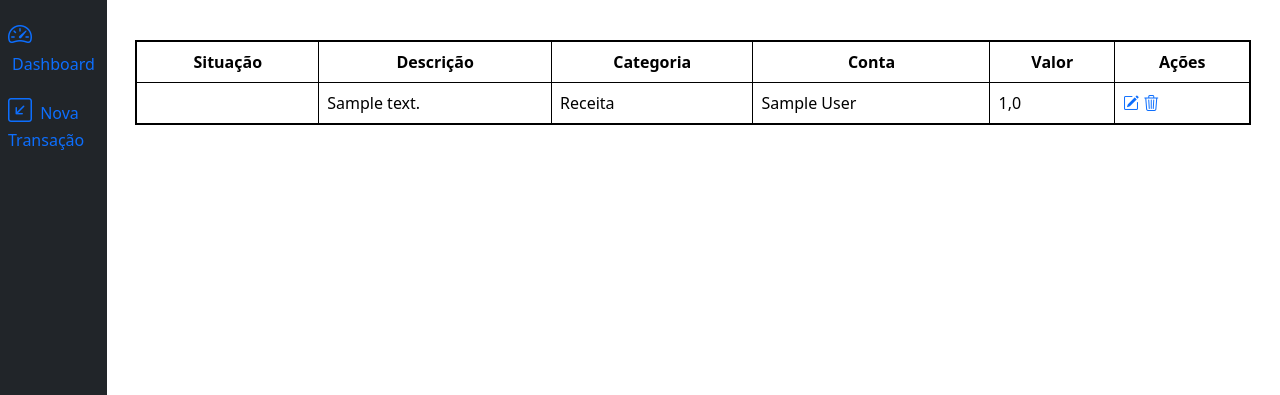
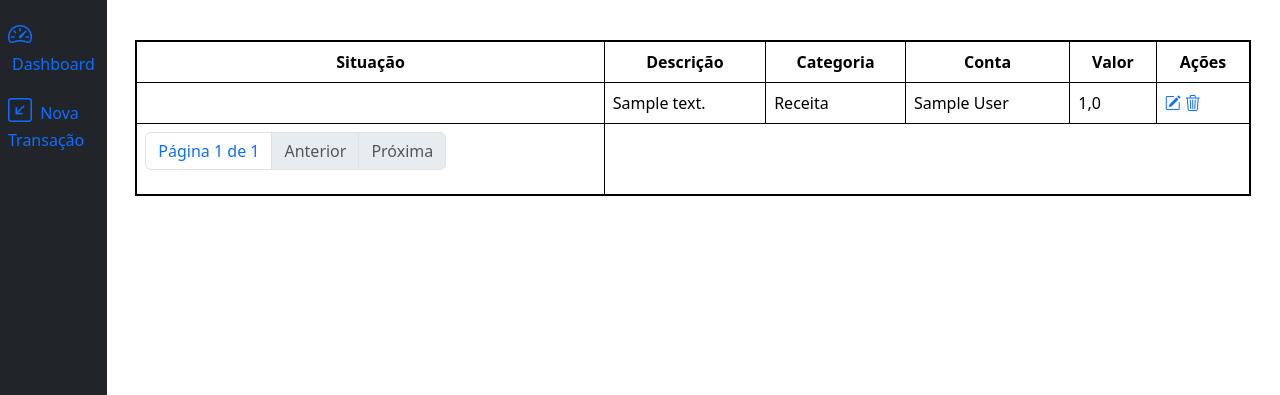
Before and after one commit to Leobatista96/app-financas, a Django app: page / in a window 1280 px wide. Shown: the part 62-457 px from the top of the page. Run offline with Django 5.2, Linux system fonts and the light colour scheme; tables that the repository leaves empty hold one stand-in row (values such as "Sample post").

Commit message:
redesign transaction template

```diff
--- a/finances/templates/transaction.html
+++ b/finances/templates/transaction.html
@@ -35,7 +35,33 @@
                 </td>
             </tr>
             {% endfor %}
-
+            <tr>
+                <td>
+                    <nav aria-label="Page navigation example">
+                        <ul class="pagination">
+                            <li class="page-item"><a class="page-link">Página {{ page_obj.number }} de
+                                    {{page_obj.paginator.num_pages }}</a>
+                            </li>
+                            {% if page_obj.has_previous %}
+                            <li class="page-item"><a class="page-link"
+                                    href="?page={{ page_obj.previous_page_number }}">Anterior</a>
+                            </li>
+                            {% else %}
+                            <li class="page-item disabled"><a class="page-link" href="?page=1">Anterior</a>
+                            </li>
+                            {% endif %}
+                            {% if page_obj.has_next %}
+                            <li class="page-item"><a class="page-link"
+                                    href="?page={{ page_obj.next_page_number }}">Próxima</a>
+                            </li>
+                            {% else %}
+                            <li class="page-item disabled"><a class="page-link" href="#">Próxima</a>
+                            </li>
+                            {% endif %}
+                        </ul>
+                    </nav>
+                </td>
+            </tr>
 
         </tbody>
 
```
